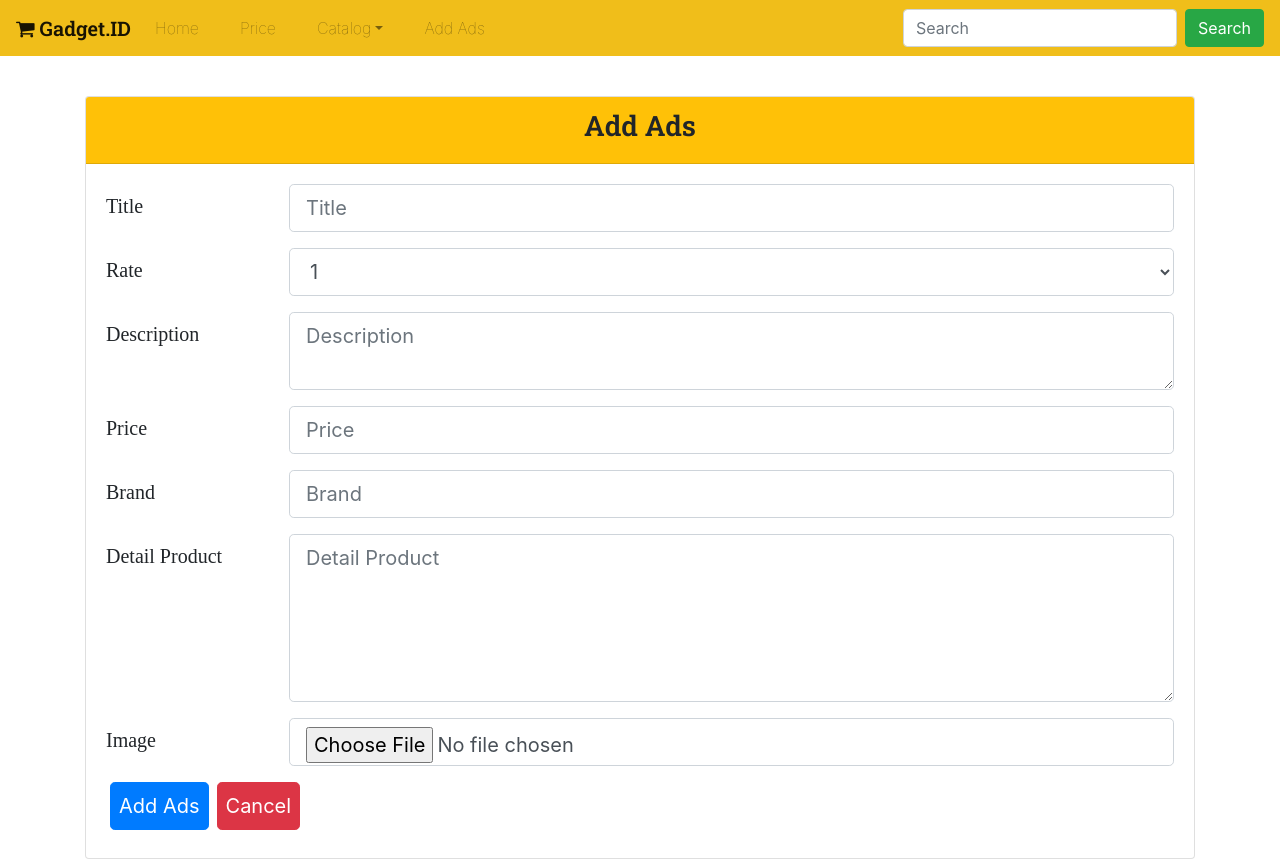
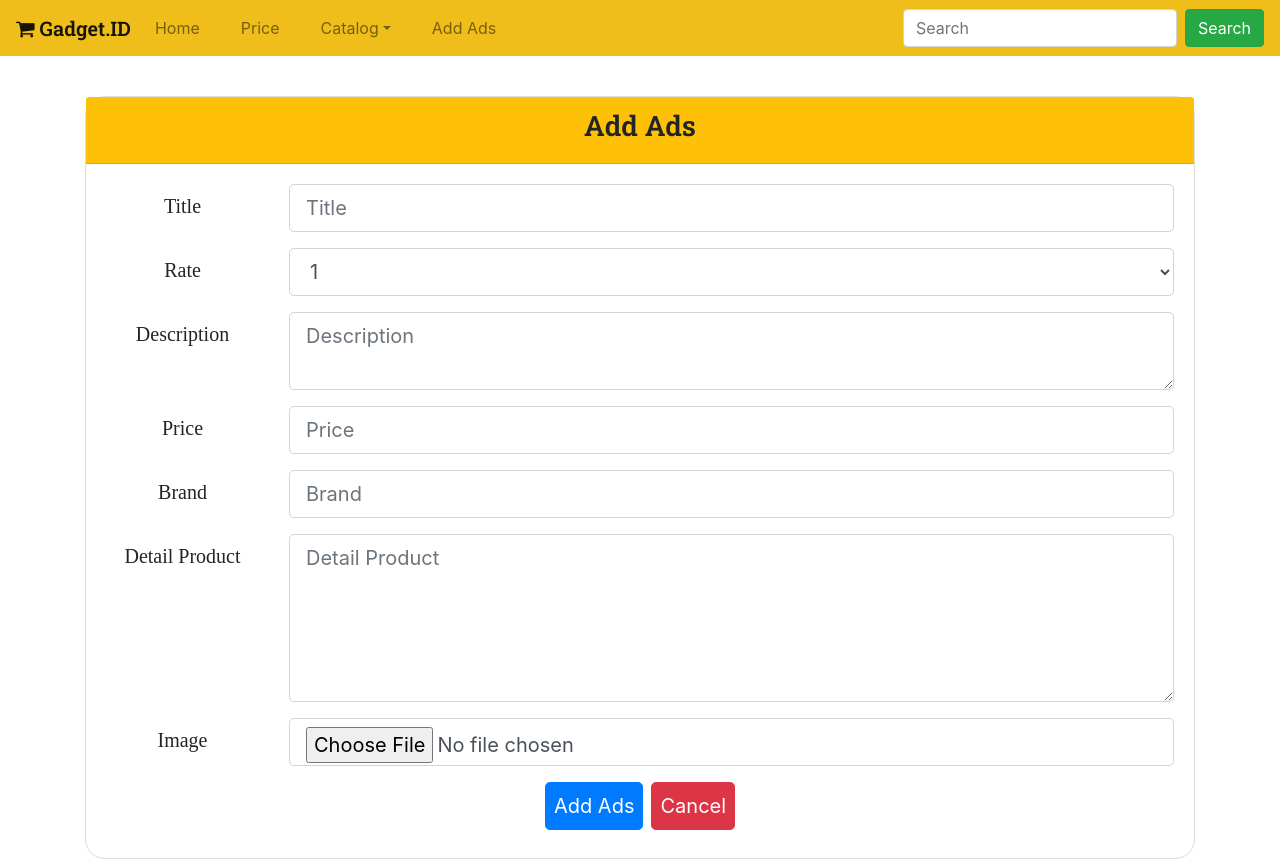
Before and after one commit to farivindra11/E-Commerce-React-Redux-Saga, a React (Create React App) app in the folder client/: page /add in a window 1280 px wide. Built offline with nearby package versions, Linux system fonts and the light colour scheme; a web font is replaced by a local one.

Commit message:
css done

```diff
--- a/client/src/index.css
+++ b/client/src/index.css
@@ -5,9 +5,33 @@ body {
     sans-serif;
   -webkit-font-smoothing: antialiased;
   -moz-osx-font-smoothing: grayscale;
+
 }
 
 code {
   font-family: source-code-pro, Menlo, Monaco, Consolas, 'Courier New',
     monospace;
 }
+
+/* list */
+.card-img-top{
+  padding: 10px;
+
+}
+.card {
+  border-radius: 20px;
+  text-align: center;
+}
+.card-footer{
+  background-color: rgba(0,0,0,.0);
+  border: none;
+}
+/* footer */
+
+.social-icon{
+  padding: 10px;
+}
+
+.infinite-scroll-component{
+  margin-top: 2rem!important;
+}
--- a/client/src/style/detailadd.css
+++ b/client/src/style/detailadd.css
@@ -1,5 +1,5 @@
  /* detail product */
- ul > li{margin-right:25px;font-weight:lighter;cursor:pointer}
+ ul > li{margin-right:25px;cursor:pointer}
  li.active{border-bottom:3px solid silver;}
 
  .item-photo{display:flex;justify-content:center;align-items:center;border-right:1px solid #f6f6f6;}
```
